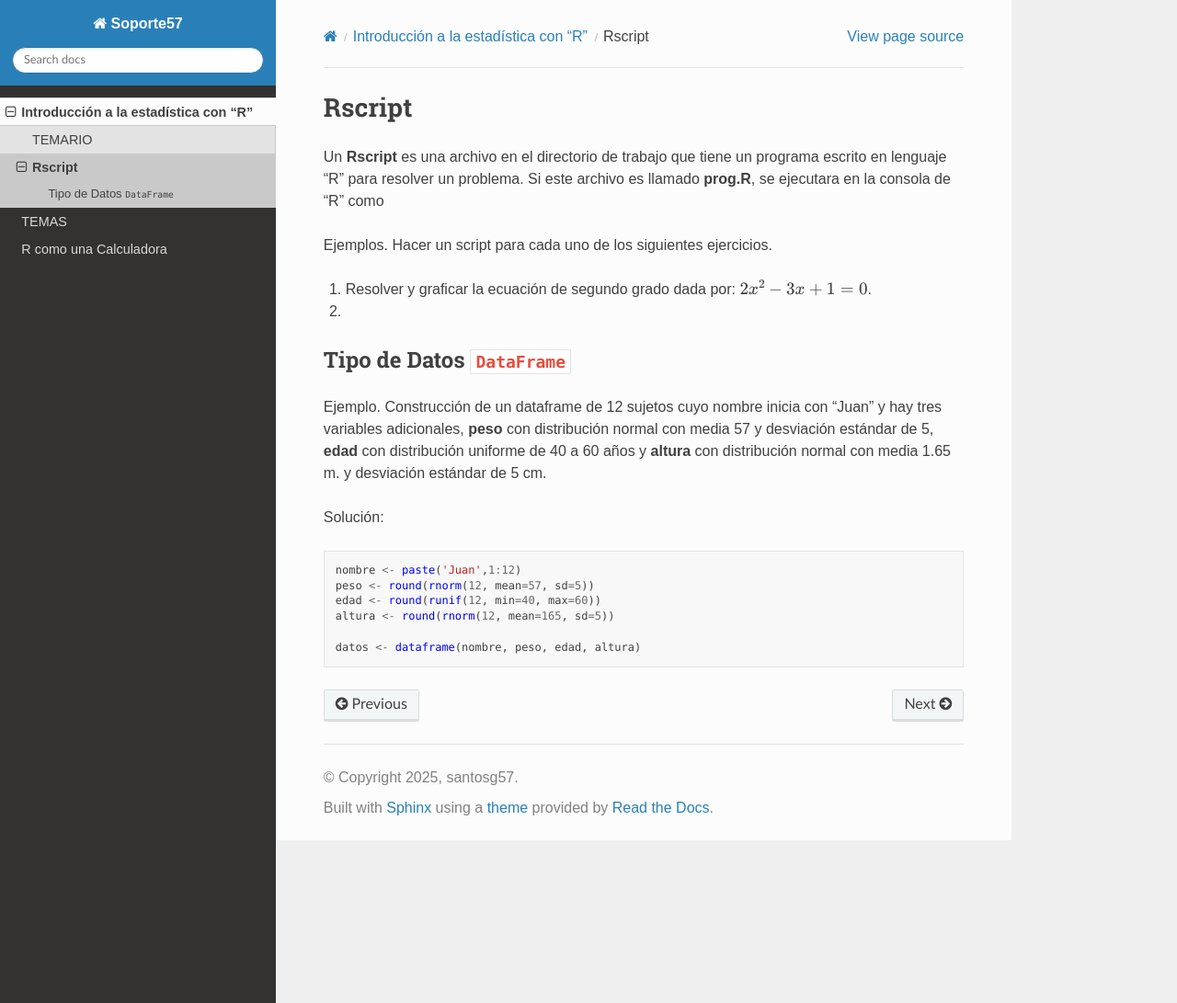
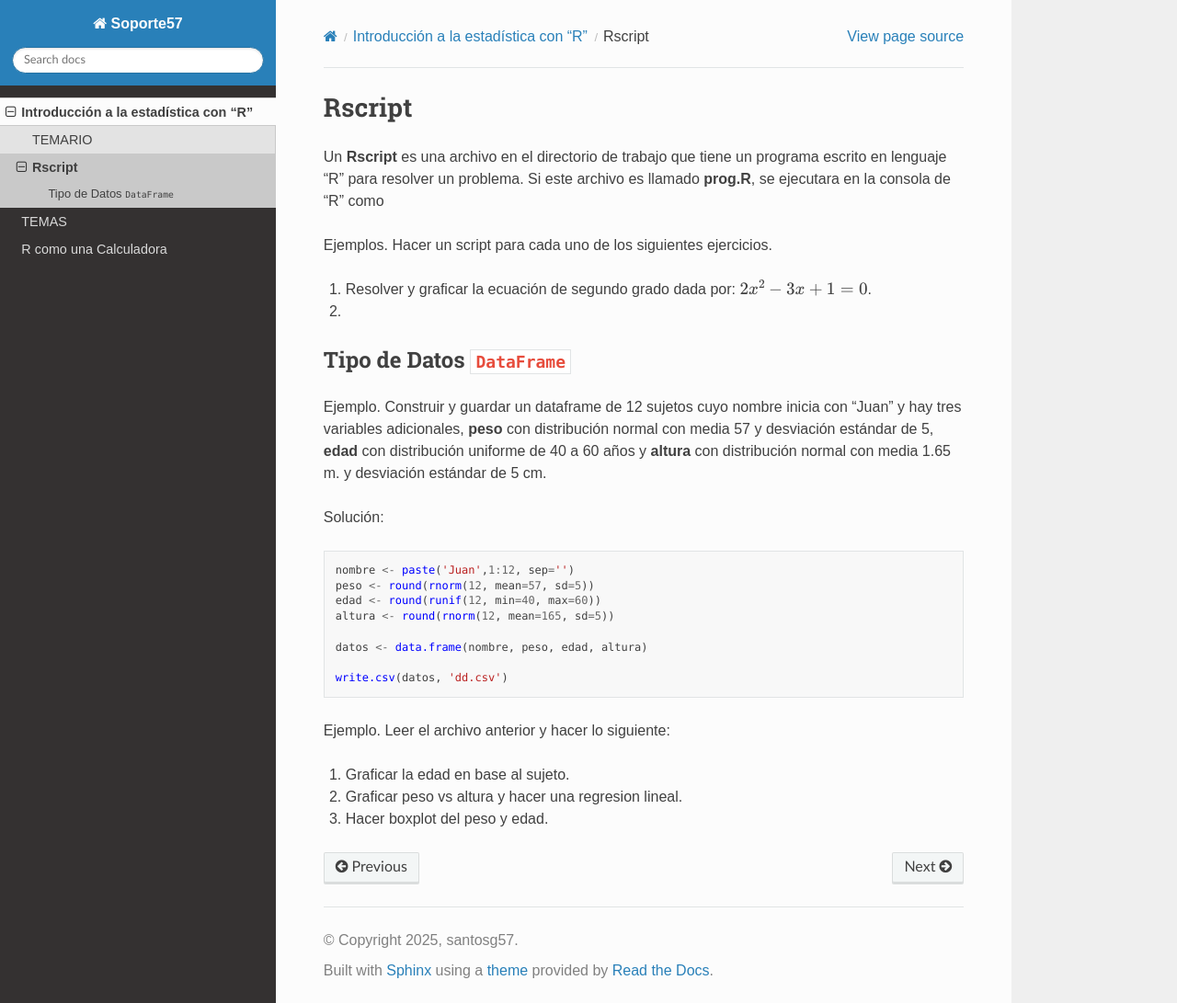
Before and after one commit to matecom57/cursofree, a Sphinx documentation site: the page built from docs/source/Curso_R/RScript.rst, in a window 1280 px wide and 1091 px high. Shown: the whole window at 92% size. Built offline with Sphinx 7.4.7 and the Read the Docs theme 3.1.0, drawn with Linux system fonts in a browser that asks for light colours.

Commit message:
Test comité

```diff
--- a/docs/source/Curso_R/RScript.rst
+++ b/docs/source/Curso_R/RScript.rst
@@ -18,7 +18,7 @@ Ejemplos. Hacer un script para cada uno de los siguientes ejercicios.
 Tipo de Datos ``DataFrame``
 ---------------------------
 
-Ejemplo. Construcción de un dataframe de 12 sujetos cuyo nombre inicia con "Juan" y hay tres variables adicionales,
+Ejemplo. Construir y guardar un dataframe de 12 sujetos cuyo nombre inicia con "Juan" y hay tres variables adicionales,
 **peso** con distribución normal con media 57 y desviación estándar de 5, **edad** con distribución uniforme de 40 a 60 años y
 **altura** con distribución normal con media 1.65 m. y desviación estándar de 5 cm.
 
@@ -26,9 +26,19 @@ Solución:
 
 .. code:: R
 
-   nombre <- paste('Juan',1:12)
+   nombre <- paste('Juan',1:12, sep='')
    peso <- round(rnorm(12, mean=57, sd=5))
    edad <- round(runif(12, min=40, max=60))
    altura <- round(rnorm(12, mean=165, sd=5))
 
-   datos <- dataframe(nombre, peso, edad, altura)
+   datos <- data.frame(nombre, peso, edad, altura)
+
+   write.csv(datos, 'dd.csv')
+
+Ejemplo. Leer el archivo anterior y hacer lo siguiente:
+
+1. Graficar la edad en base al sujeto.
+
+2. Graficar peso vs altura y hacer una regresion lineal.
+
+3. Hacer boxplot del peso y edad.
```
